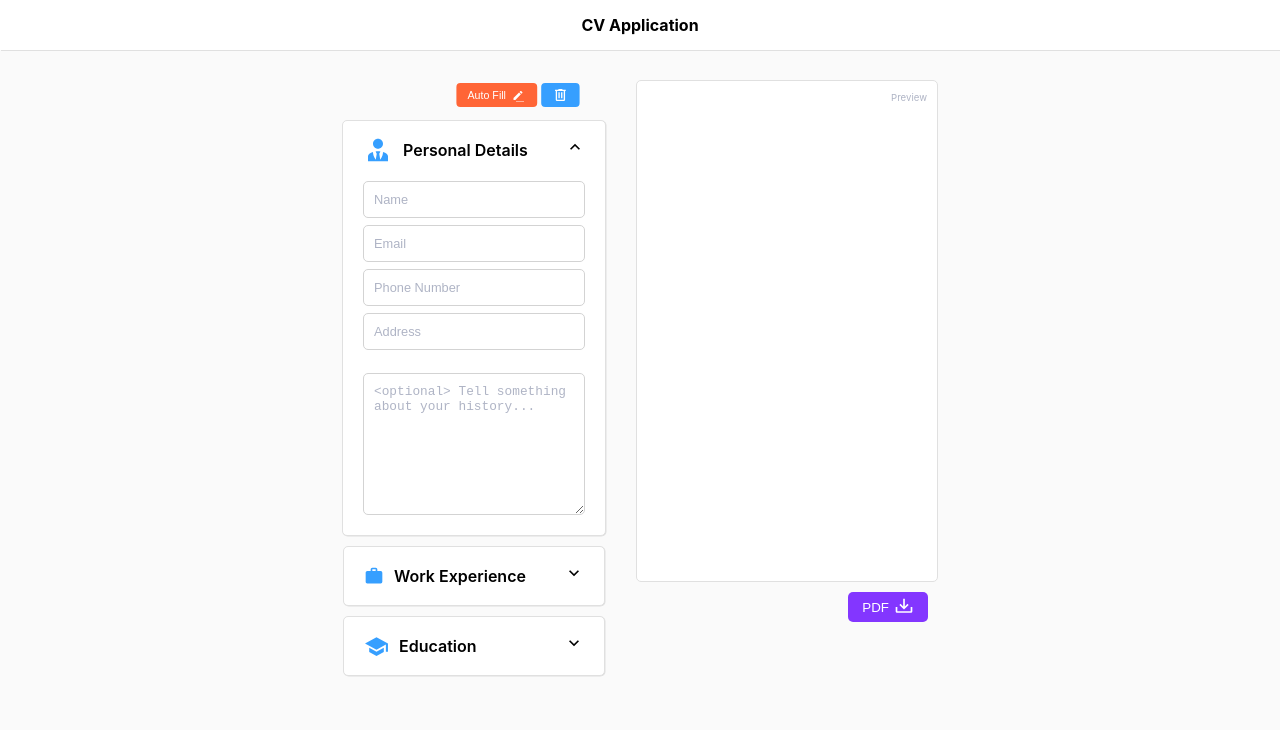
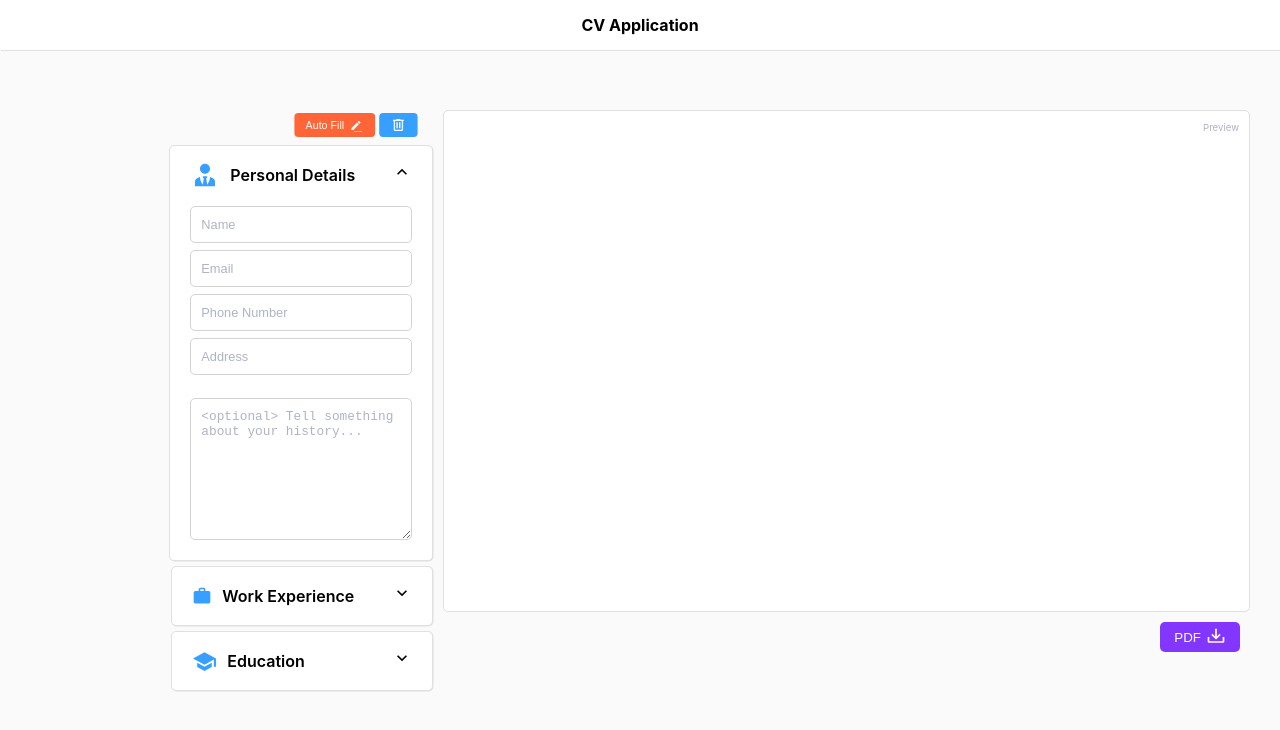
Before and after one commit to maurolps/cv-application, a React (Vite) app: page / in a window 1280 px wide. Shown: the top 730 px of the page. Built offline with nearby package versions, Linux system fonts and the light colour scheme.

Commit message:
Update PDF viewer

```diff
--- a/src/App.css
+++ b/src/App.css
@@ -3,22 +3,24 @@
 }
 
 main {
-  display: flex;
-  justify-content: center;
-  gap: 30px;
+  display: grid;
+  grid-template-columns: 1fr 2fr;
+  gap: 10px;
+  padding: 30px;
   color: rgb(39, 39, 39);
 }
 
 .preview-wrapper {
   display: flex;
   flex-direction: column;
+  max-width: 1000px;
 }
 
 .container {
   display: flex;
   flex-direction: column;
-  align-items: center;
-  gap: 10px;
+  align-items: flex-end;
+  gap: 5px;
 }
 
 .action {
--- a/src/styles/loadCard.css
+++ b/src/styles/loadCard.css
@@ -1,8 +1,6 @@
 .card-actions {
   display: flex;
   gap: 5px;
-  width: 100%;
-  justify-content: end;
   scale: 0.8;
 }
 
--- a/src/styles/preview.css
+++ b/src/styles/preview.css
@@ -1,12 +1,13 @@
 .preview {
   background-color: #ffffff;
   min-width: 300px;
-  max-width: 500px;
+  /* max-width: 1000px; */
   min-height: 500px;
   border-radius: 5px;
   border-color: #e0e0e0;
   border-width: 1px;
   border-style: groove;
+
 }
 
 .preview-info {
@@ -25,6 +26,8 @@
   padding: 10px;
   padding-bottom: 30px;
   overflow: auto;
+  padding: 50px;
+
 }
 
 .grid {
```
